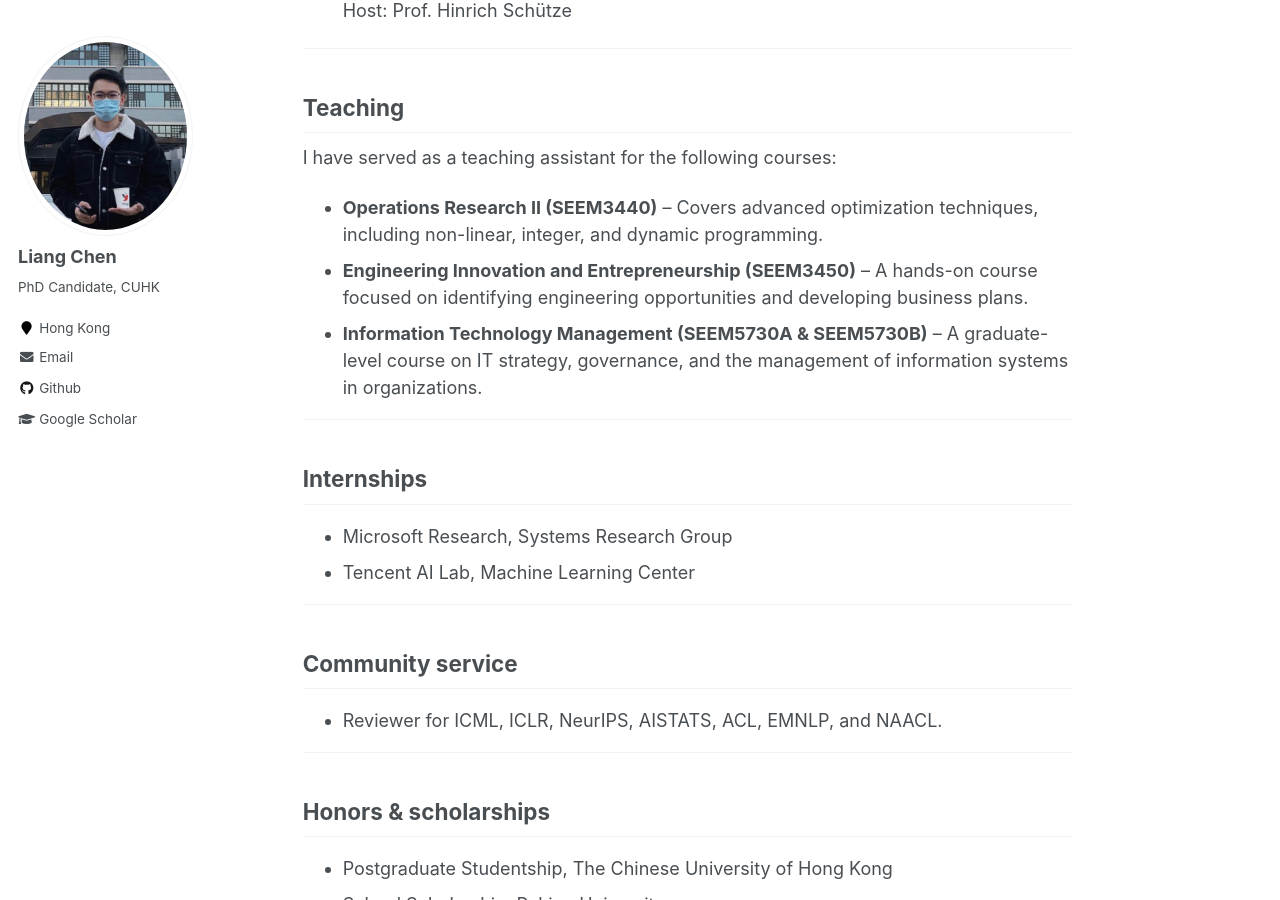
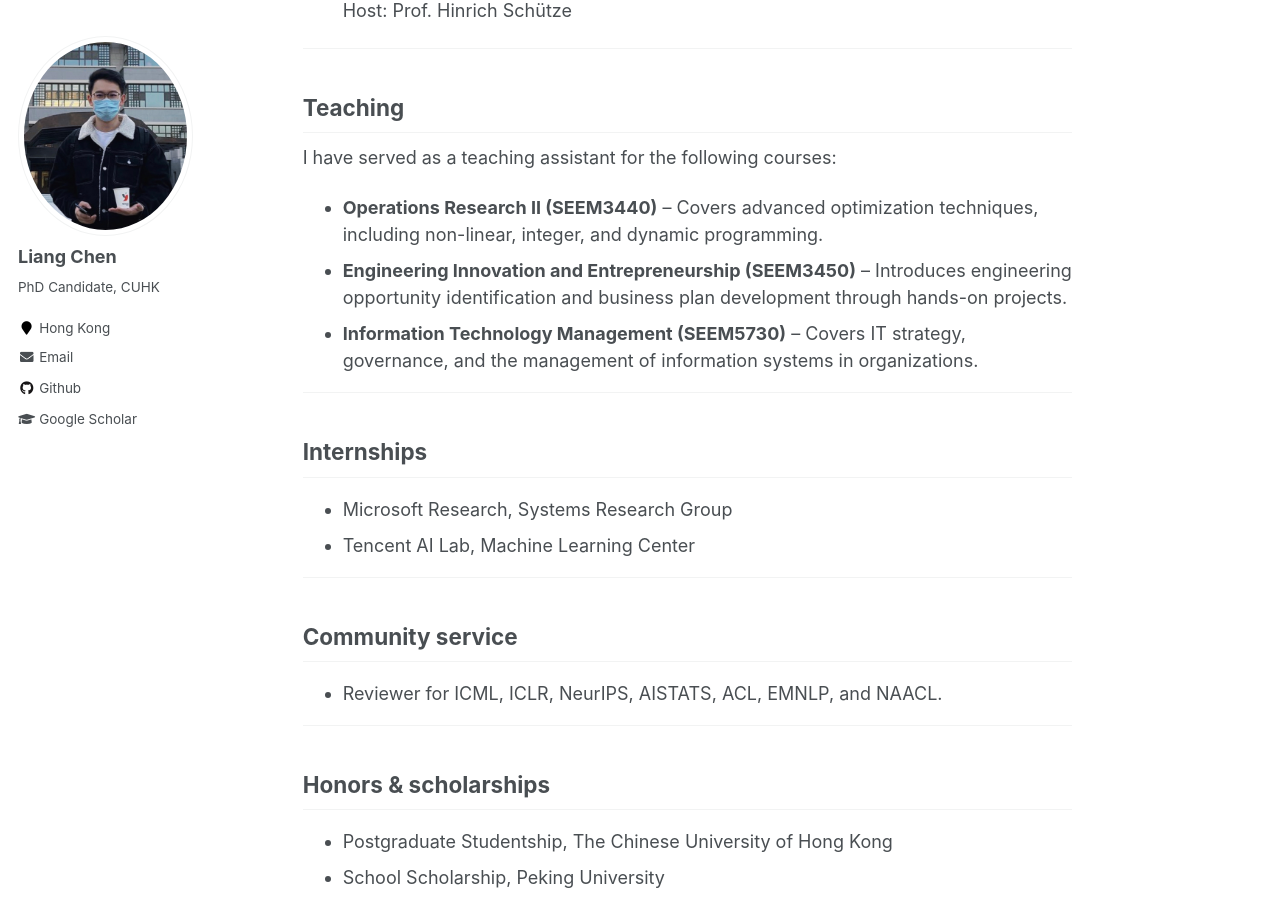
Before and after one commit to ChanLiang/ChanLiang.github.io, a Jekyll site: the page built from _pages/about.md, in a window 1280 px wide and 900 px high, scrolled down 1964 px. Built offline with Jekyll 4.4.1, drawn with Linux system fonts in a browser that asks for light colours; some of the changed lines change nothing that is shown; some of the changed text lies outside the part shown.

Commit message:
Update about.md

```diff
--- a/_pages/about.md
+++ b/_pages/about.md
@@ -23,12 +23,12 @@
 
 ## News
 
-* [05/2026] One paper on [LLM reasoning](https://arxiv.org/abs/2509.06948) accepted at ICML 2026.
-* [01/2026] One paper on [RL exploration](https://openreview.net/pdf?id=ObF4WIMkY6) accepted at ICLR 2026.
-* [05/2025] One paper on [safety alignment](https://openreview.net/pdf?id=EMHED4WTHT) accepted at ICML 2025.
-* [02/2025] One paper on [instruction tuning](https://openreview.net/pdf?id=txoJvjfI9w) accepted at ICLR 2025.
-* [05/2024] One paper on [watermarking](https://aclanthology.org/2024.acl-long.496.pdf) accepted at ACL 2024.
-* [10/2023] One paper on [LLM evaluation](https://aclanthology.org/2023.emnlp-main.390.pdf) accepted at EMNLP 2023.
+* [05/2026] One paper on [densifying RL rewards](https://arxiv.org/abs/2509.06948) accepted at ICML 2026.
+* [01/2026] One paper on [enhancing RL exploration](https://openreview.net/pdf?id=ObF4WIMkY6) accepted at ICLR 2026.
+* [05/2025] One paper on [resilient safety alignment](https://openreview.net/pdf?id=EMHED4WTHT) accepted at ICML 2025.
+* [02/2025] One paper on [robust instruction tuning](https://openreview.net/pdf?id=txoJvjfI9w) accepted at ICLR 2025.
+* [05/2024] One paper on [LLM watermarking](https://aclanthology.org/2024.acl-long.496.pdf) accepted at ACL 2024.
+* [10/2023] One paper on [LLM knowledge evaluation](https://aclanthology.org/2023.emnlp-main.390.pdf) accepted at EMNLP 2023.
 
 ## Selected publications ([Full list](/publications/))
 
@@ -79,8 +79,8 @@
 I have served as a teaching assistant for the following courses:
 
 - **Operations Research II (SEEM3440)** – Covers advanced optimization techniques, including non-linear, integer, and dynamic programming.
-- **Engineering Innovation and Entrepreneurship (SEEM3450)** – A hands-on course focused on identifying engineering opportunities and developing business plans.
-- **Information Technology Management (SEEM5730A & SEEM5730B)** – A graduate-level course on IT strategy, governance, and the management of information systems in organizations.
+- **Engineering Innovation and Entrepreneurship (SEEM3450)** – Introduces engineering opportunity identification and business plan development through hands-on projects.
+- **Information Technology Management (SEEM5730)** – Covers IT strategy, governance, and the management of information systems in organizations.
 
 ---
 
```
